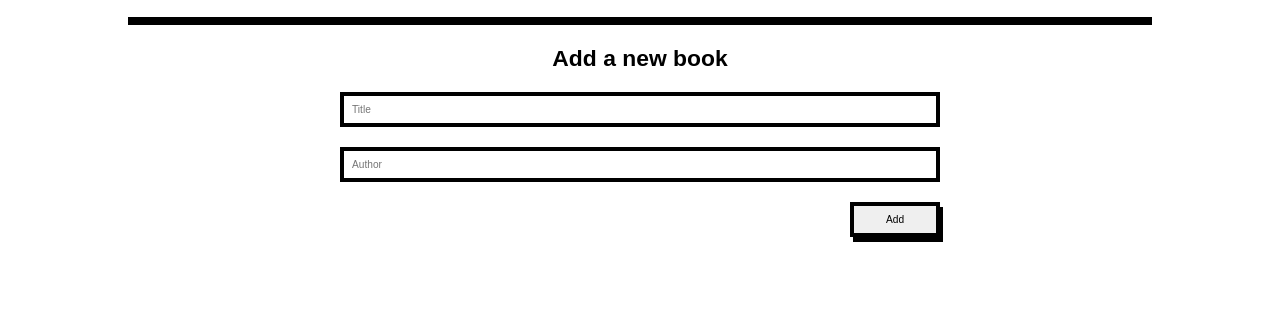
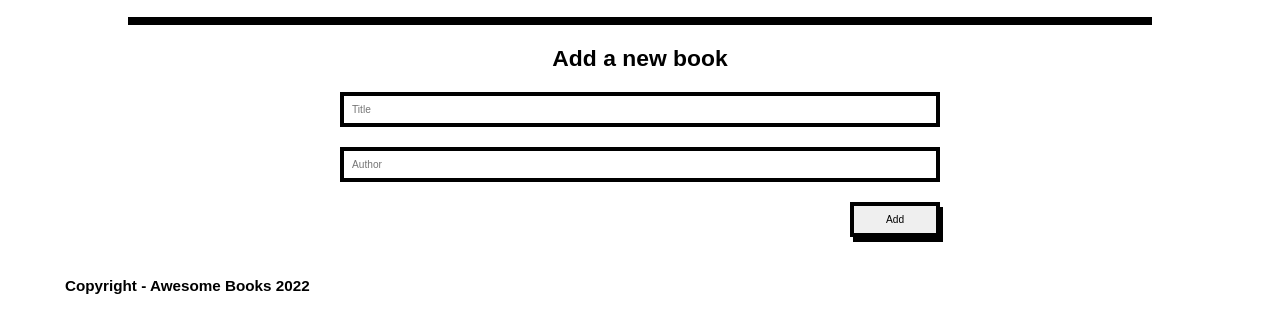
Before and after one commit to MohammedElseddik/Awesome-books, a website: page index.html in a window 1280 px wide. Shown: the part 122-454 px from the top of the page. Drawn offline with Linux system fonts and the light colour scheme; a web font is replaced by a local one.

Commit message:
Add footer to page

```diff
--- a/index.html
+++ b/index.html
@@ -33,8 +33,8 @@
             </div>
         </div>
     </main>
-    <footer>
-
+    <footer id="copyright">
+        <p>Copyright - Awesome Books 2022</p>
     </footer>
     <script src="app.js"></script>
 </body>
--- a/styles.css
+++ b/styles.css
@@ -123,3 +123,7 @@ ul {
   padding: 8px;
   border: 4px solid black;
 }
+
+#copyright p {
+  margin-left: 65px;
+}
```
